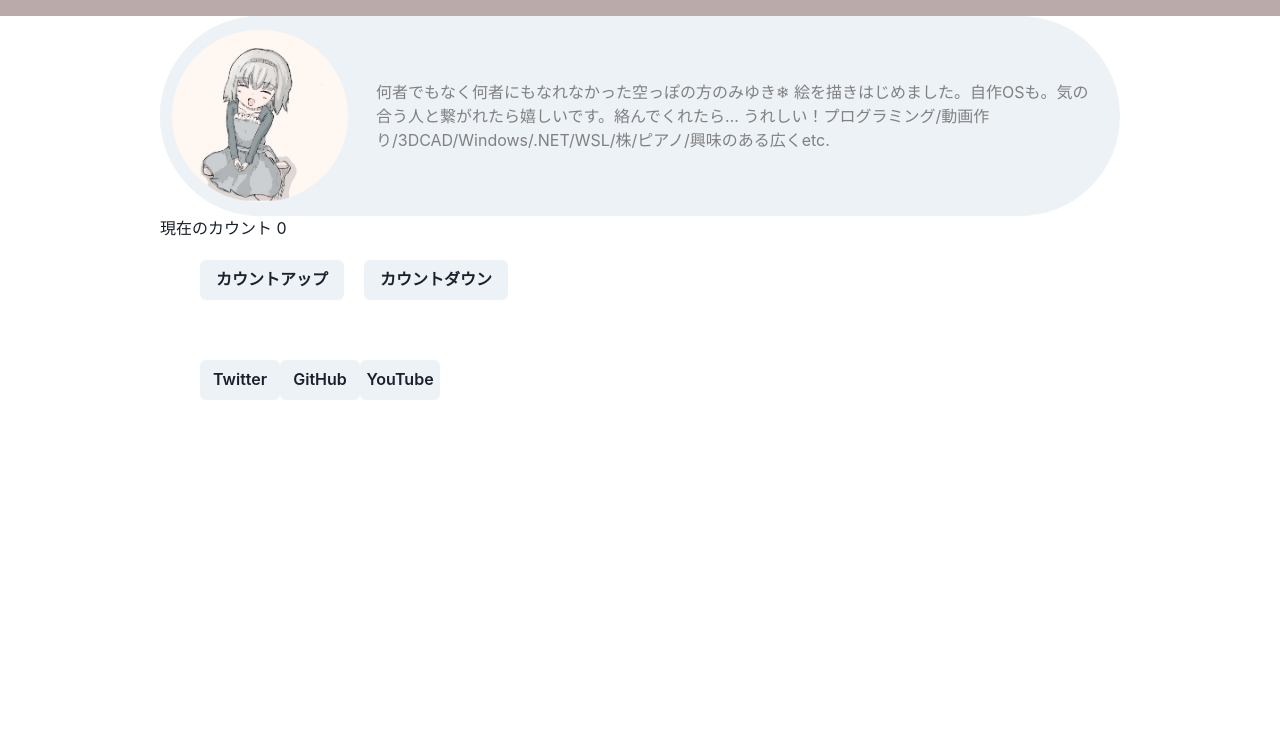
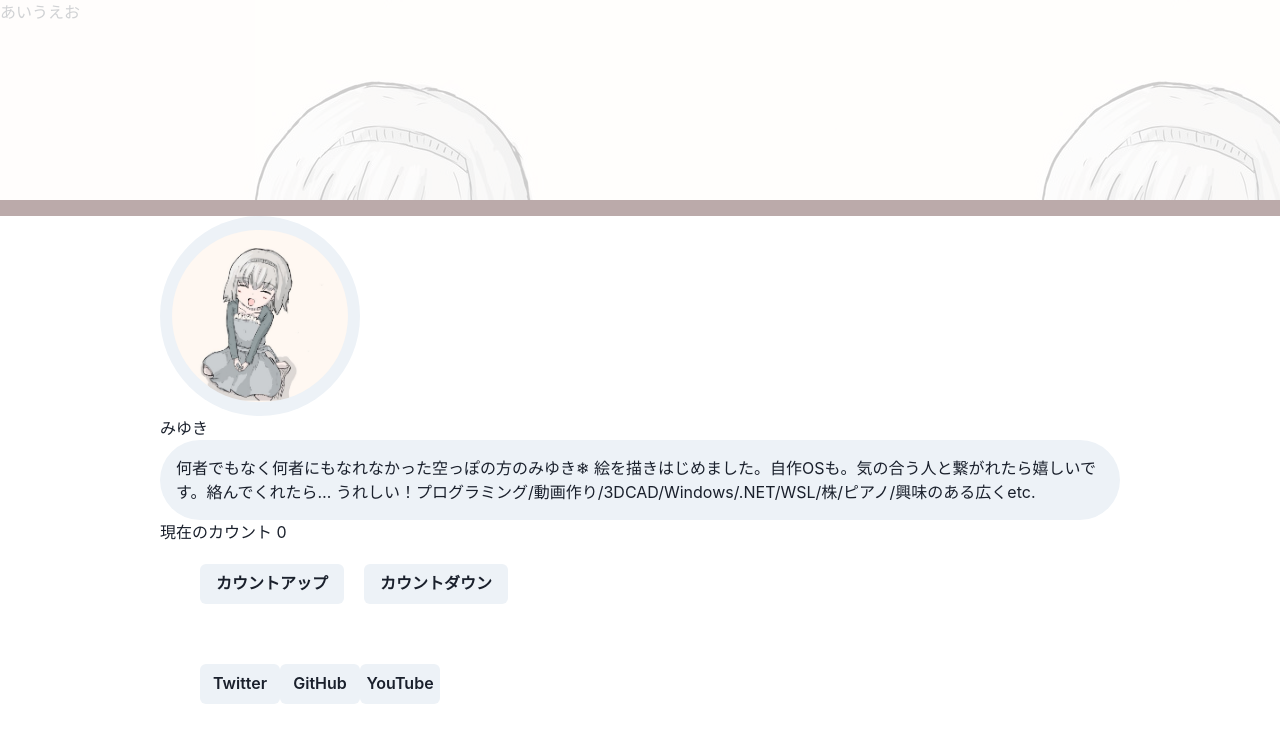
Before and after one commit to miyukic/profile, a React (Create React App) app: page / in a window 1280 px wide. Shown: the top 742 px of the page. Built offline with nearby package versions, Linux system fonts and the light colour scheme.

Commit message:
背景位置に画像表示できた（分離していてまだ背景にできていない）

```diff
--- a/src/App.tsx
+++ b/src/App.tsx
@@ -1,6 +1,7 @@
 import React, { SetStateAction, useEffect, useState } from 'react';
 import Profile from './Profile';
 import Header from './Header'
+import bg from "./asets/background.png"
 
 import { Value } from './index'
 
@@ -19,7 +20,6 @@ const colors = {
 
 const theme = extendTheme(colors)
 
-
 const App: React.VFC = () => {
     const [time, setTime] = useState<number>(0);
     useEffect(() => {
@@ -32,11 +32,12 @@ const App: React.VFC = () => {
     const countUp = () => { setTime((p) => p + 1); }
 
     const countDown = () => { setTime((p) => p - 1); }
-//console.log("App");
 
     return (
         <ChakraProvider theme={theme}>
-            <Box height={4} bgColor={'#BBAAAA'}></Box>
+            <Box backgroundImage={bg} opacity={0.2} height={200}>あいうえお</Box>
+            <Box opacity={undefined}>
+            <Box height={4} bgColor={'#BBAAAA'} />
             <Box marginLeft={'auto'} marginRight={'auto'} width={Value.WIDTH}>
             <Profile></Profile>
             <Text >現在のカウント&nbsp;{time}</Text>
@@ -59,6 +60,7 @@ const App: React.VFC = () => {
             </Box>
             <Text></Text>
             </Box>
+            </Box>
         </ChakraProvider>
     )
 }
--- a/src/Icon.tsx
+++ b/src/Icon.tsx
@@ -7,7 +7,7 @@ interface IconProps {
     readonly width?: number;
     readonly height?: number;
     readonly image: string;
-    readonly isCenter: boolean;
+    readonly isCenter?: boolean;
 }
 
 
--- a/src/Profile.tsx
+++ b/src/Profile.tsx
@@ -11,9 +11,10 @@ const Profile: React.VFC = () => {
     console.log("Profile");
     return (
         <>
+        <Icon image={IconPng} width={size} height={size} isCenter={false}></Icon>
+        <Box>みゆき</Box>
             <Circle bg='gray.100'>
-                <Icon image={IconPng} width={size} height={size}></Icon>
-                <Box margin={4} color={"gray"}>
+                <Box margin={4}>
                     何者でもなく何者にもなれなかった空っぽの方のみゆき❄ 絵を描きはじめました。自作OSも。気の合う人と繋がれたら嬉しいです。絡んでくれたら… うれしい！プログラミング/動画作り/3DCAD/Windows/.NET/WSL/株/ピアノ/興味のある広くetc.
                 </Box>
             </Circle>
```
Also changed, not shown: src/asets/background.png (added).
